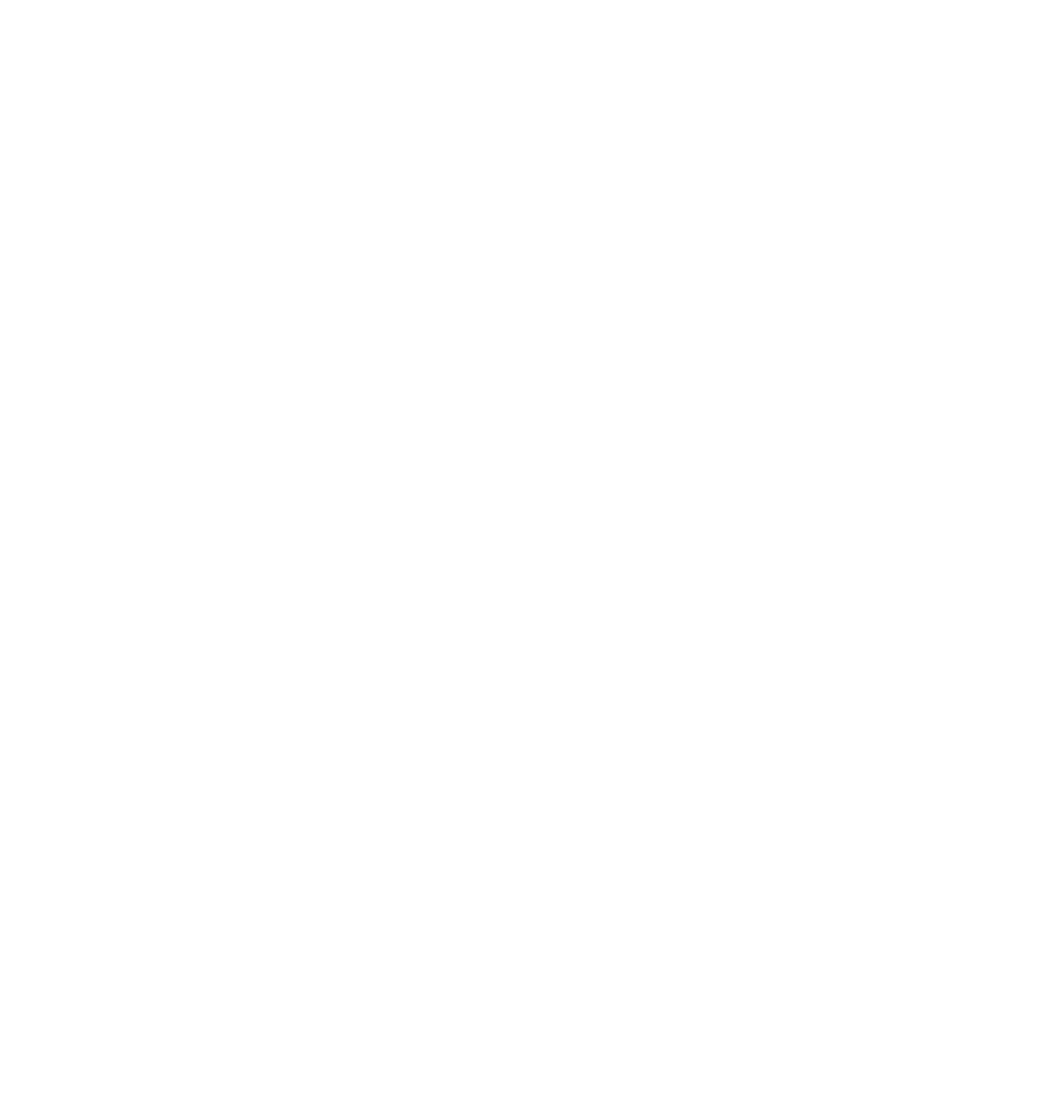
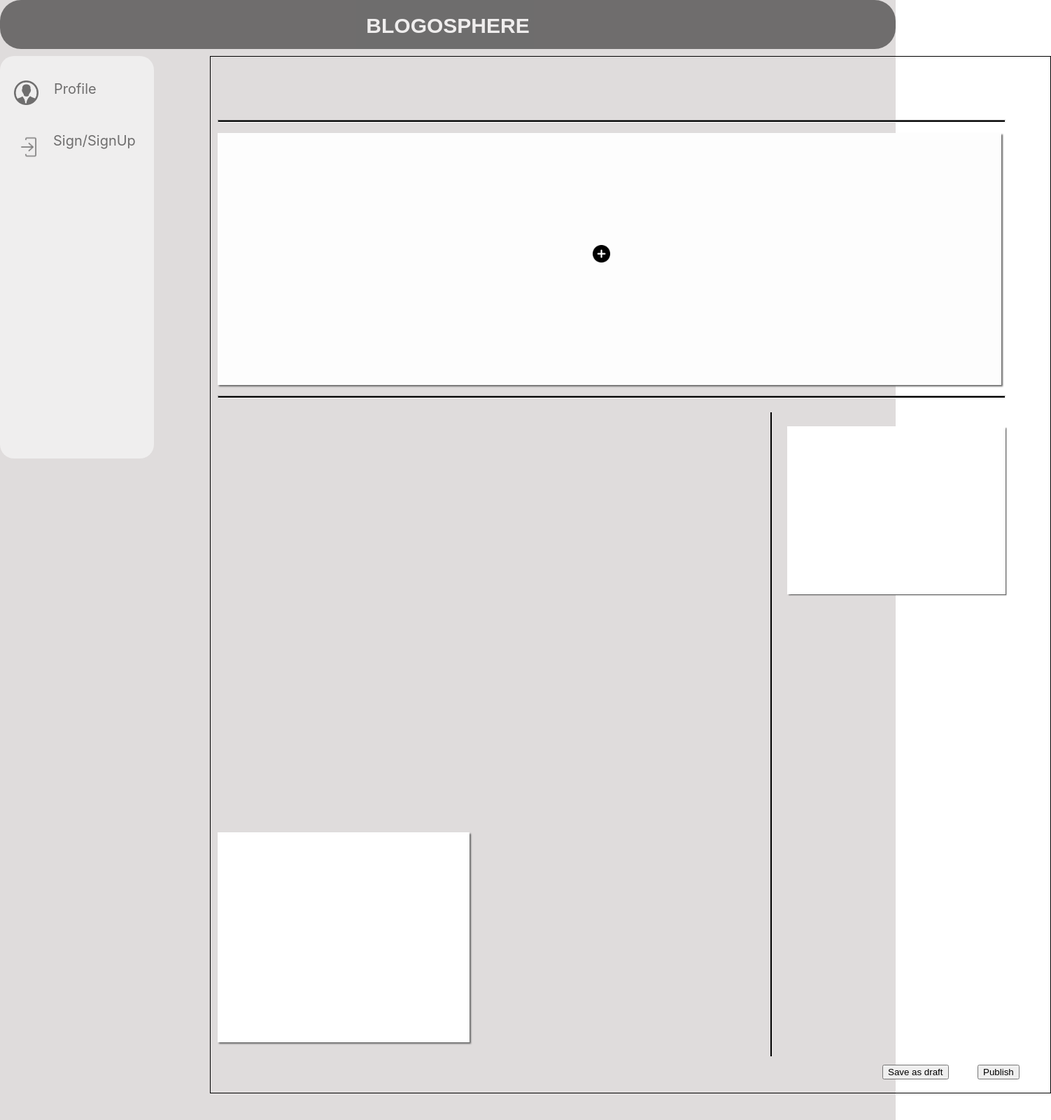
Before and after one commit to AdityaDeshpande123/MinorProject, a React (Create React App) app in the folder Project/front-end/: page /createblog/temp1 in a window 1280 px wide. Before the commit this address had no page. Shown: the top 1600 px of the page at 70% size, 1502 px wide, since content can reach past the window. Before the commit the page ends 800 px from the top, so only its background shows below. Built offline with nearby package versions, Linux system fonts and the light colour scheme.

Commit message:
chcommit

```diff
--- a/Project/front-end/src/App.js
+++ b/Project/front-end/src/App.js
@@ -14,7 +14,7 @@
     <div>
 
 
-      <BrowserRouter>
+      {/*<BrowserRouter>
         <Routes>
           <Route path="/" element={<Homepage></Homepage>}></Route>
           <Route path='signup' element={<Signpage></Signpage>}></Route>
@@ -23,14 +23,10 @@
         </Routes>
 
 
-
-  </BrowserRouter>
+  </BrowserRouter>*/}
 
   {/* <Tempone></Tempone> */}
-
-
-
-
+  <Template1></Template1>
     </div>
 
   );
--- a/Project/front-end/src/views/blog_create/template/Template1.js
+++ b/Project/front-end/src/views/blog_create/template/Template1.js
@@ -3,6 +3,7 @@
 import person from '../../../static/person.png';
 import signin from '../../../static/signin.jpg';
 import { useNavigate } from 'react-router-dom';
+import plus from '../../../static/plus.jpeg';
 
 function Template() {
 
@@ -25,7 +26,13 @@
             </div>
             <hr className={style.line}></hr>
             <div className={style.blog}>
+            <div className={style.add}><img src={plus} className={style.plus1}></img>
+            <div class={style.dropdown}>
+            <label for="image1"><a href="#">Add Image</a></label>
+            <input type="file" id="image1" name="image1"></input>
 
+             </div>
+            </div>
             </div> <br></br><hr className={style.line}></hr>
             <div className={style.t1}>
             <div className={style.text1}>
@@ -39,6 +46,8 @@
             </div>
             <div className={style.rtext}>
             </div>
+            <button type="submit" className={style.b1}> Publish</button>
+            <button type="draft" className={style.b2}>Save as draft</button>
             </div>
             <footer className={style.About}>
 
--- a/Project/front-end/src/views/blog_create/template/Template1.module.css
+++ b/Project/front-end/src/views/blog_create/template/Template1.module.css
@@ -165,3 +165,53 @@
     width:39vh;
     height:65vh;
 }
+
+.blog:hover {
+    cursor: pointer;
+}
+
+.b1{
+    position: absolute;
+    left:137vh;
+    top:180vh;
+}
+
+.b2{
+  position: absolute;
+  left:120vh;
+  top:180vh;
+}
+
+.dropdown {
+    display: none;
+    position: absolute;
+    background-color: #f1f1f1;
+    min-width: 160px;
+    box-shadow: 0px 8px 16px 0px rgba(0,0,0,0.2);
+    z-index: 1;
+  }
+
+  .dropdown a {
+    color: black;
+    padding: 12px 16px;
+    text-decoration: none;
+    display: block;
+  }
+
+  .dropdown a:active {background-color: #ddd;}
+
+  .add:hover .dropdown {display: block;}
+
+  .add{
+     position: absolute;
+     align-items: center;
+     height: 10px;
+     width: 10px;
+     left:67vh;
+     top:20vh;
+  }
+
+  .plus1{
+    height:25px;
+    width:25px;
+  }
```
Also changed, not shown: Project/front-end/src/static/plus.jpeg (added).
